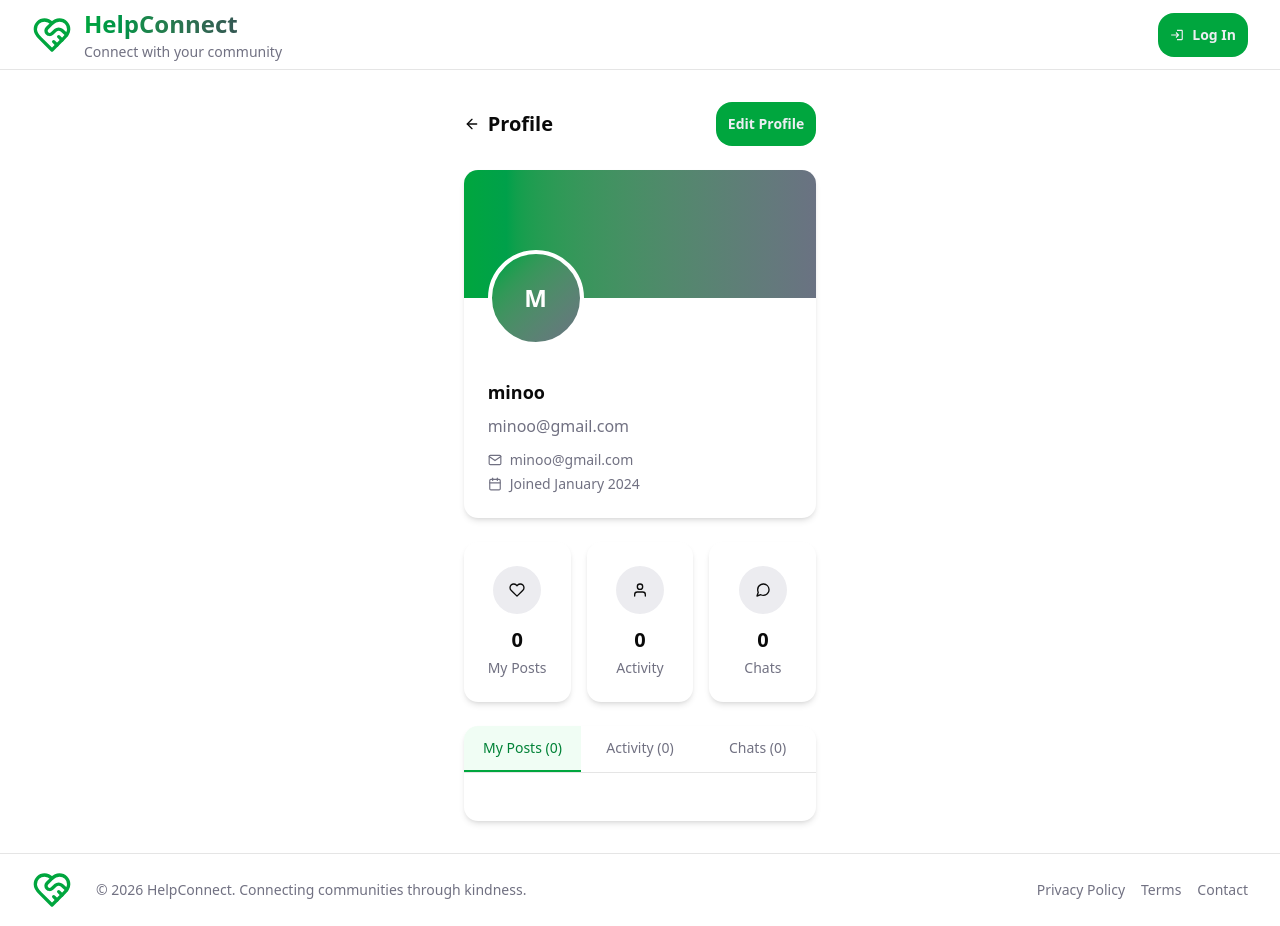
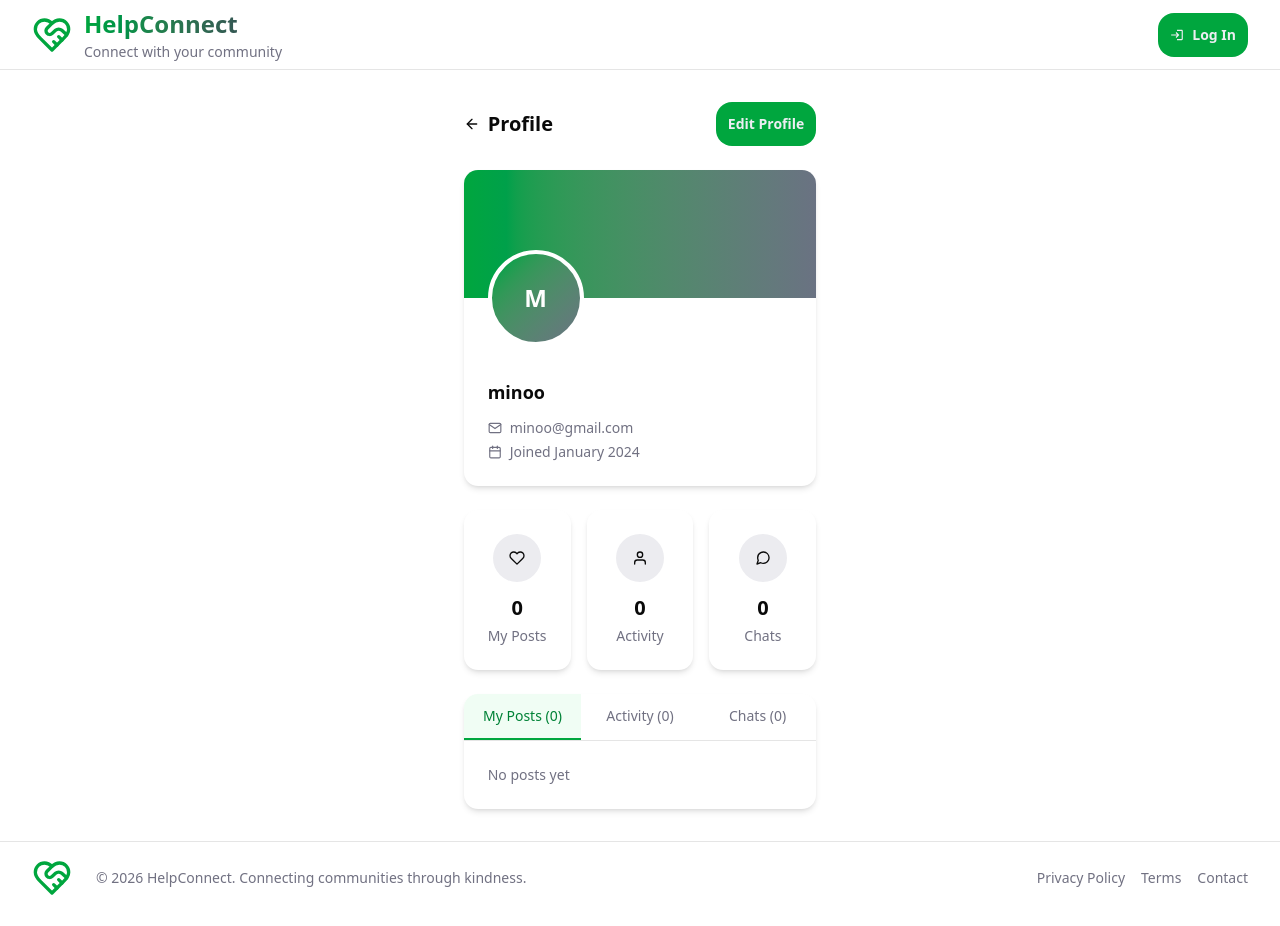
Before and after one commit to MiksuNy/web-project, a React (Vite) app in the folder frontend/: page /profile in a window 1280 px wide. Built offline with nearby package versions, Linux system fonts and the light colour scheme.

Commit message:
frontend(profile): complete profile logic (posts, activity, chats) and fix React hook warnings - tested via console

```diff
--- a/frontend/src/pages/Profile.jsx
+++ b/frontend/src/pages/Profile.jsx
@@ -1,91 +1,113 @@
-import { useState, useEffect } from "react";
+import { useState, useEffect, useMemo } from "react"
 import {
-  FiMail,
-  FiCalendar,
-  FiHeart,
-  FiUser,
-  FiMessageCircle,
-  FiArrowLeft
-} from "react-icons/fi";
+FiMail,
+FiCalendar,
+FiHeart,
+FiUser,
+FiMessageCircle,
+FiArrowLeft,
+FiTrash2
+} from "react-icons/fi"
 
-import { useNavigate, useLocation } from "react-router-dom";
+import { useNavigate, useLocation } from "react-router-dom"
 
-import postsData from "../data/posts.json";
+export default function Profile(){
 
-export default function Profile() {
-
-const navigate = useNavigate();
-const location = useLocation();
+const navigate = useNavigate()
+const location = useLocation()
 
 const defaultUser = {
 name:"minoo",
 email:"minoo@gmail.com"
-};
+}
 
-const [user,setUser] = useState(()=>{
+const [user,setUser] = useState(() => {
 
 if(location.state?.updatedUser){
-return location.state.updatedUser;
+return location.state.updatedUser
 }
 
-const saved = localStorage.getItem("profileUser");
-return saved ? JSON.parse(saved) : defaultUser;
+const saved = localStorage.getItem("profileUser")
+return saved ? JSON.parse(saved) : defaultUser
 
-});
+})
 
-const [posts,setPosts] = useState([]);
-const [activity,setActivity] = useState([]);
-const [chats,setChats] = useState([]);
+const [posts,setPosts] = useState([])
+const [chats,setChats] = useState([])
+const [activeTab,setActiveTab] = useState("posts")
 
-const [activeTab,setActiveTab] = useState("posts");
 
+/* LOAD DATA */
 
 useEffect(()=>{
 
-// 1️⃣ only posts from this user
-const userPosts = postsData.filter(
-p => p.author === user.name
-);
+const savedPosts =
+JSON.parse(localStorage.getItem("posts") || "[]")
 
-setPosts(userPosts);
+const userPosts = savedPosts.filter(
+p => p.author?.toLowerCase() === user.name?.toLowerCase()
+)
+
+setPosts(userPosts)
+
+const savedChats =
+JSON.parse(localStorage.getItem("messages") || "[]")
+
+const userChats = savedChats.filter(
+c => c.to === user.name || c.from === user.name
+)
+
+setChats(userChats)
+
+},[user.name])
 
 
-// 2️⃣ activity from those posts
-const act = userPosts.map(p=>({
+/* SAVE USER */
+
+useEffect(()=>{
+localStorage.setItem("profileUser",JSON.stringify(user))
+},[user])
+
+
+/* ACTIVITY */
+
+const activity = useMemo(()=>{
+
+return posts.map(p=>({
 id:p.id,
 title:p.title,
 type:p.type
-}));
+}))
 
-setActivity(act);
+},[posts])
 
 
-// 3️⃣ chats from messages
-const savedChats =
-JSON.parse(localStorage.getItem("messages") || "[]");
+/* DELETE POST */
 
-const userChats = savedChats.filter(
-c => c.to === user.name || c.from === user.name
-);
+const deletePost = (id)=>{
 
-setChats(userChats);
+const allPosts =
+JSON.parse(localStorage.getItem("posts") || "[]")
 
-},[user]);
+const updated = allPosts.filter(p => p.id !== id)
 
+localStorage.setItem("posts",JSON.stringify(updated))
 
-useEffect(()=>{
-localStorage.setItem("profileUser",JSON.stringify(user));
-},[user]);
+setPosts(updated.filter(
+p => p.author?.toLowerCase() === user.name?.toLowerCase()
+))
+
+}
 
 
 const initials = user.name
 .split(" ")
 .map(n=>n[0])
 .join("")
-.toUpperCase();
+.toUpperCase()
 
 
-return (
+return(
 
 <div className="max-w-4xl mx-auto px-6 py-8 space-y-6">
 
@@ -98,15 +120,19 @@ return (
 onClick={()=>navigate(-1)}
 className="flex items-center gap-2 cursor-pointer"
 >
+
 <FiArrowLeft/>
 <h2 className="text-xl font-semibold">Profile</h2>
+
 </div>
 
 <button
 onClick={()=>navigate("/profile/edit",{state:{user}})}
 className="button-primary w-auto px-4 py-2 rounded-md"
 >
+
 Edit Profile
+
 </button>
 
 </div>
@@ -121,14 +147,16 @@ Edit Profile
 <div className="p-6 relative">
 
 <div className="absolute -top-12 left-6 w-24 h-24 rounded-full bg-gradient-to-br from-green-600 to-gray-500 text-white flex justify-center items-center text-2xl font-bold border-4 border-white">
+
 {initials}
+
 </div>
 
 <div className="mt-14 space-y-2">
 
-<h3 className="text-lg font-semibold">{user.name}</h3>
-
-<p className="text-muted-foreground">{user.email}</p>
+<h3 className="text-lg font-semibold">
+{user.name}
+</h3>
 
 <div className="text-sm text-muted-foreground space-y-1 mt-3">
 
@@ -154,9 +182,7 @@ Edit Profile
 <div className="grid md:grid-cols-3 gap-4">
 
 <Stat icon={<FiHeart/>} label="My Posts" count={posts.length}/>
-
 <Stat icon={<FiUser/>} label="Activity" count={activity.length}/>
-
 <Stat icon={<FiMessageCircle/>} label="Chats" count={chats.length}/>
 
 </div>
@@ -169,6 +195,7 @@ Edit Profile
 <div className="flex text-sm border-b border-border">
 
 {["posts","activity","chats"].map(tab=>(
+
 <div
 key={tab}
 onClick={()=>setActiveTab(tab)}
@@ -184,6 +211,7 @@ activeTab===tab
 {tab==="chats" && `Chats (${chats.length})`}
 
 </div>
+
 ))}
 
 </div>
@@ -194,12 +222,19 @@ activeTab===tab
 
 {/* POSTS */}
 
-{activeTab==="posts" && posts.map(post=>(
+{activeTab==="posts" && (
+
+posts.length === 0
+? <p className="text-sm text-muted-foreground">No posts yet</p>
+
+: posts.map(post=>(
+
 <div
 key={post.id}
-onClick={()=>navigate(`/post/${post.id}`)}
-className="border border-border rounded-xl p-4 cursor-pointer hover:shadow"
+className="border border-border rounded-xl p-4 flex justify-between items-start"
 >
+
+<div>
 
 <div className="flex justify-between text-xs mb-2">
 
@@ -207,31 +242,59 @@ className="border border-border rounded-xl p-4 cursor-pointer hover:shadow"
 
 {post.type==="offer" ? <FiHeart/> : <FiUser/>}
 
-{post.type==="offer" ? "I Can Help With" : "I Need Help With"}
+{post.type==="offer"
+? "I Can Help With"
+: "I Need Help With"}
 
 </span>
 
 <span className="bg-green-600 text-white text-xs px-2 py-1 rounded-full">
+
 {post.category}
+
 </span>
 
 </div>
 
 <h3 className="font-semibold text-sm">
+
 {post.title}
+
 </h3>
 
 <p className="text-xs text-muted-foreground">
+
 {post.description}
+
 </p>
 
 </div>
-))}
+
+<button
+onClick={()=>deletePost(post.id)}
+className="text-red-500 hover:text-red-700"
+>
+
+<FiTrash2/>
+
+</button>
+
+</div>
+
+))
+
+)}
 
 
 {/* ACTIVITY */}
 
-{activeTab==="activity" && activity.map(a=>(
+{activeTab==="activity" && (
+
+activity.length === 0
+? <p className="text-sm text-muted-foreground">No activity yet</p>
+
+: activity.map(a=>(
+
 <div
 key={a.id}
 className="border border-border rounded-lg p-3 flex items-center gap-3"
@@ -240,16 +303,27 @@ className="border border-border rounded-lg p-3 flex items-center gap-3"
 <FiUser/>
 
 <p className="text-sm">
+
 Posted: {a.title}
+
 </p>
 
 </div>
-))}
+
+))
+
+)}
 
 
 {/* CHATS */}
 
-{activeTab==="chats" && chats.map(chat=>(
+{activeTab==="chats" && (
+
+chats.length === 0
+? <p className="text-sm text-muted-foreground">No chats yet</p>
+
+: chats.map(chat=>(
+
 <div
 key={chat.id}
 onClick={()=>navigate("/messages")}
@@ -271,7 +345,10 @@ className="border border-border rounded-lg p-3 flex justify-between items-center
 <FiMessageCircle/>
 
 </div>
-))}
+
+))
+
+)}
 
 </div>
 
@@ -279,7 +356,8 @@ className="border border-border rounded-lg p-3 flex justify-between items-center
 
 </div>
 
-);
+)
+
 }
 
 
@@ -290,17 +368,25 @@ return(
 <div className="bg-card rounded-xl p-6 text-center shadow-md">
 
 <div className="w-12 h-12 mx-auto mb-3 rounded-full bg-muted flex items-center justify-center">
+
 {icon}
+
 </div>
 
-<h4 className="font-semibold text-xl">{count}</h4>
+<h4 className="font-semibold text-xl">
+
+{count}
+
+</h4>
 
 <p className="text-sm text-muted-foreground mt-1">
+
 {label}
+
 </p>
 
 </div>
 
-);
+)
 
 }
```
